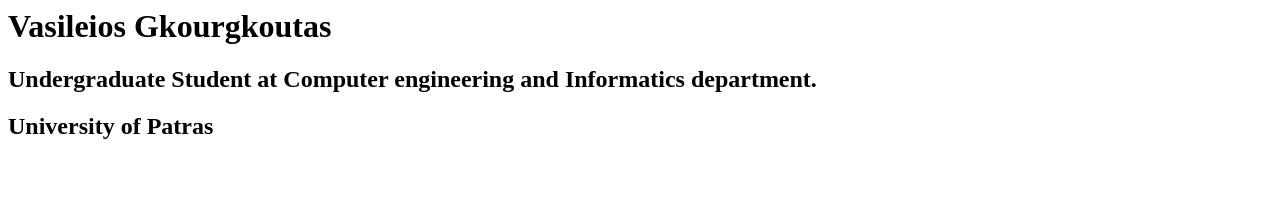
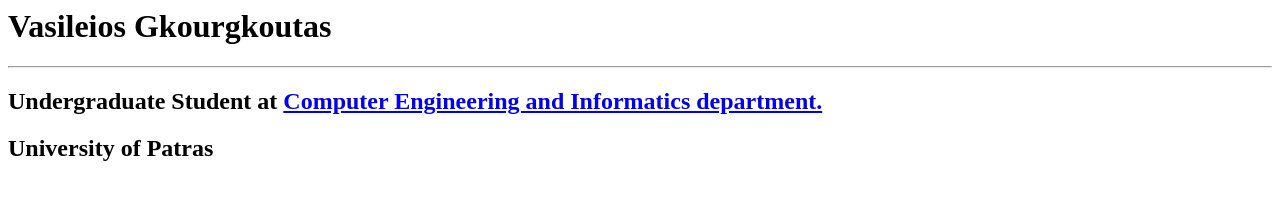
Before and after one commit to vgkourgkoutas/vgkourgkoutas.github.io, a plain HTML site: page index.html in a window 1280 px wide. Drawn offline with Linux system fonts and the light colour scheme.

Commit message:
Update index.html

```diff
--- a/index.html
+++ b/index.html
@@ -1,3 +1,4 @@
 <h1>Vasileios Gkourgkoutas</h1>
-<h2>Undergraduate Student at Computer engineering and Informatics department.</h2>
+<hr />
+<h2>Undergraduate Student at <a href="https://www.ceid.upatras.gr/en" target="_blank" rel="noopener">Computer Engineering and Informatics department.</a></h2>
 <h2>University of Patras</h2>
```
